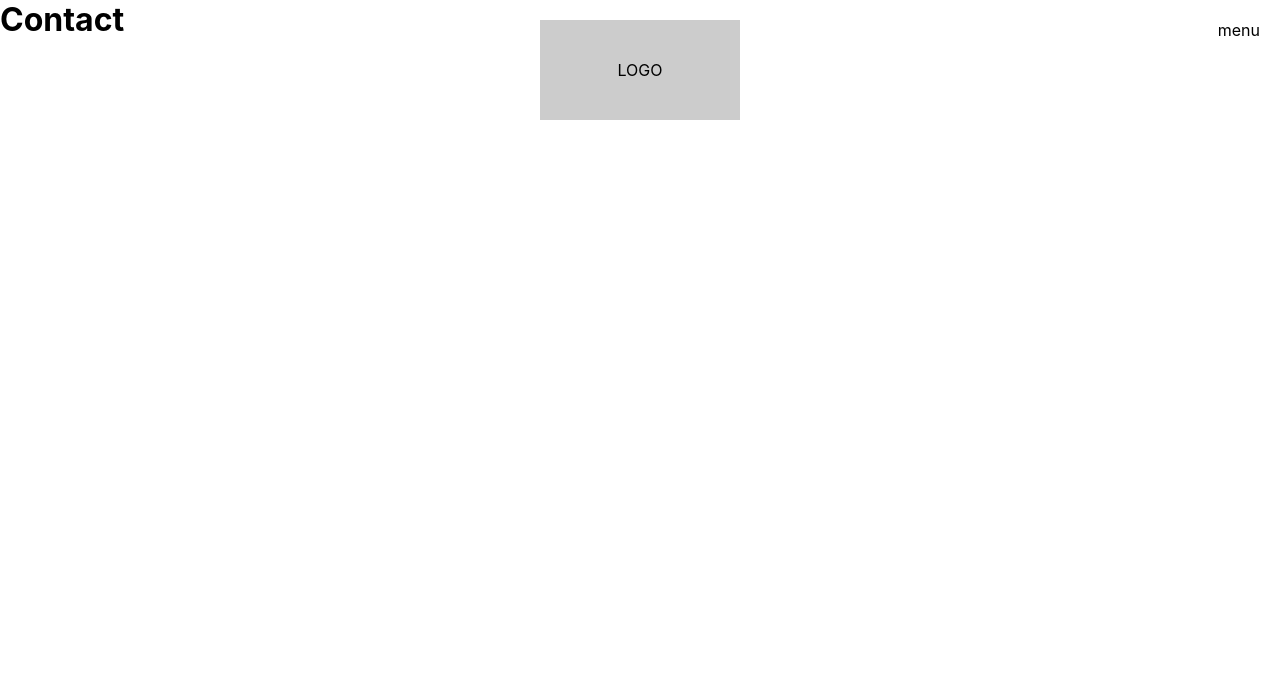
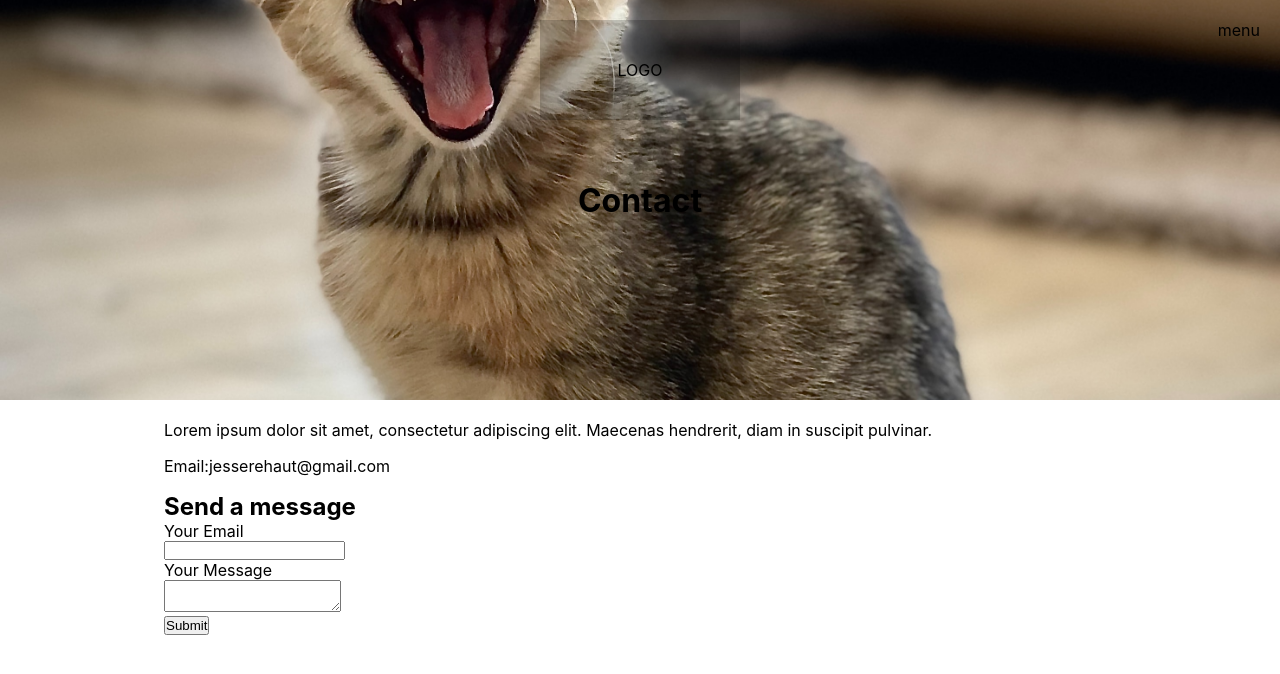
Before and after one commit to JesseReo/jessereo.com, a Next.js app: page /contact in a window 1280 px wide. Shown: the top 674 px of the page. Built offline with nearby package versions, Linux system fonts and the light colour scheme.

Commit message:
add wireframe for contact page

```diff
--- a/pages/contact.js
+++ b/pages/contact.js
@@ -1,6 +1,7 @@
 import Head from "next/head";
-import DocumentHead from "../components/DocumentHead";
-import Navigation from "../components/Navigation";
+import styles from "../styles/Contact.module.css";
+import Hero from "../components/Hero";
+import Main from "../components/Main";
 
 export default function Contact() {
   return (
@@ -9,9 +10,47 @@ export default function Contact() {
         <title>Contact - JESSE REAL</title>
         <meta name="description" content="Contact details for Jesse Real" />
       </Head>
-      <main>
-        <h1>Contact</h1>
-      </main>
+      <Hero
+        title="Contact"
+        backgroundImage="url(/loan-7AIDE8PrvA0-unsplash.jpg)"
+      />
+      <Main>
+        <p className={styles.p}>
+          Lorem ipsum dolor sit amet, consectetur adipiscing elit. Maecenas
+          hendrerit, diam in suscipit pulvinar.
+        </p>
+
+        <p className={styles.p}>
+          Email:
+          <a href="mailto:jesserehaut@gmail.com">jesserehaut@gmail.com</a>
+        </p>
+
+        <div className={styles.formContainer}>
+          <h2>Send a message</h2>
+          <form action="https://formspree.io/f/{form_id}" method="post">
+            <label for="email" className={styles.label}>
+              Your Email
+            </label>
+            <input
+              name="Email"
+              id="email"
+              type="email"
+              className={styles.input}
+            />
+            <label for="message" className={styles.label}>
+              Your Message
+            </label>
+            <textarea
+              name="Message"
+              id="message"
+              className={styles.message}
+            ></textarea>
+            <button type="submit" className={styles.submit}>
+              Submit
+            </button>
+          </form>
+        </div>
+      </Main>
     </>
   );
 }
--- /dev/null
+++ b/styles/Contact.module.css
@@ -0,0 +1,15 @@
+.p {
+  margin-bottom: 1rem;
+}
+
+.label {
+  display: block;
+}
+
+.input {
+  display: block;
+}
+
+.submit {
+  display: block;
+}
```
